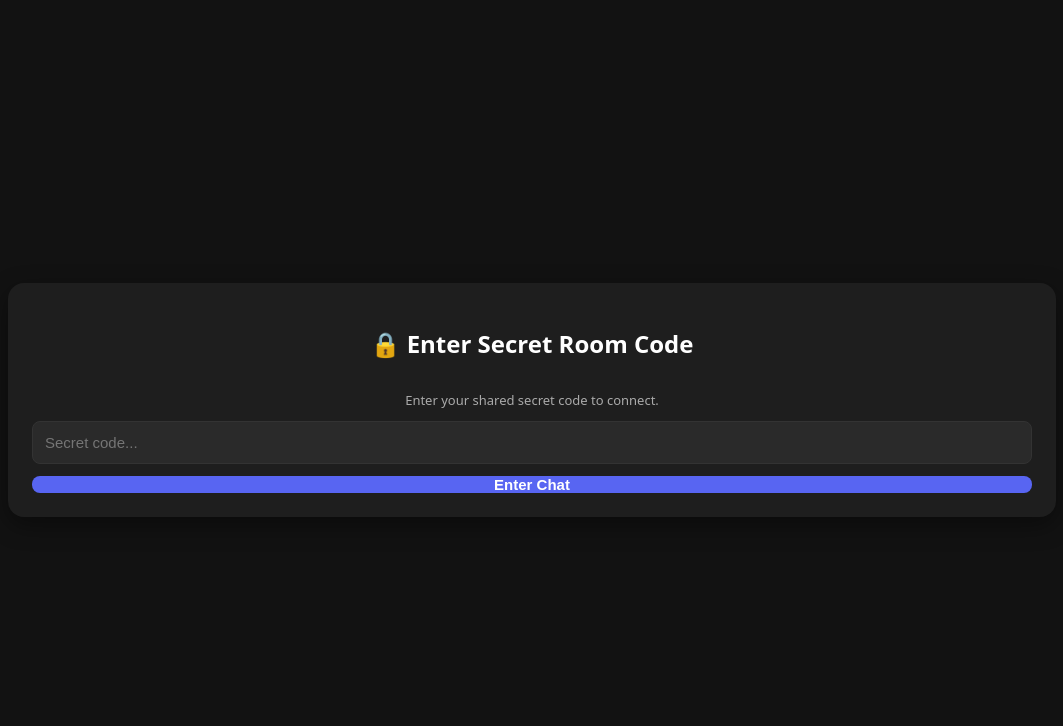
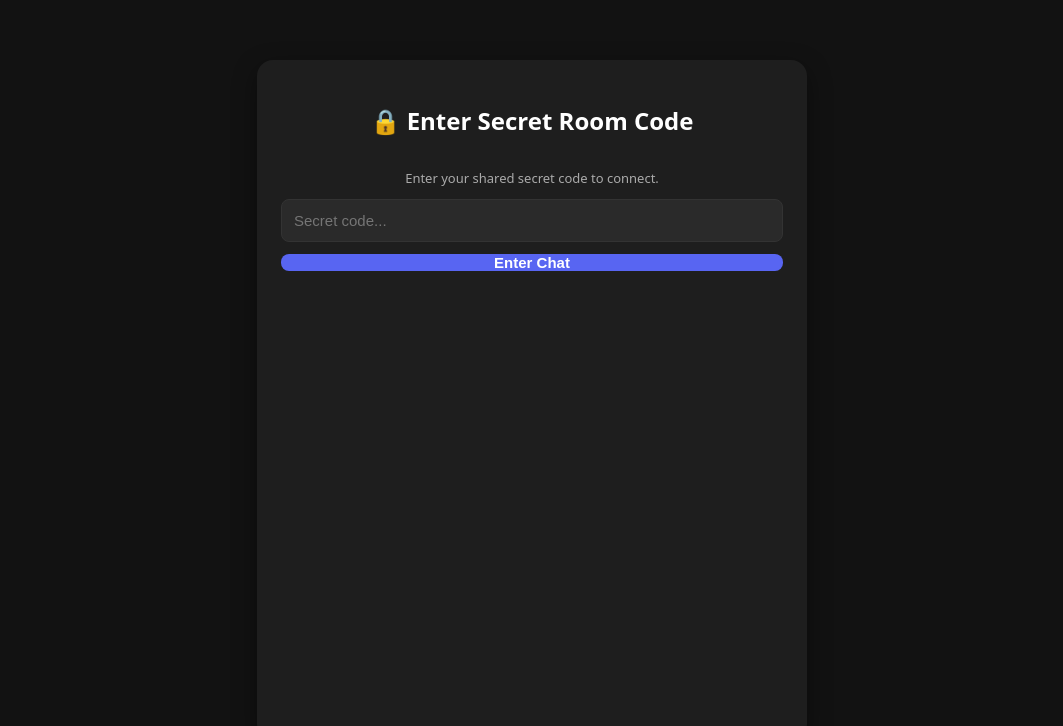
Before and after one commit to NathanGAH/ping, a plain HTML site: page index.html in a window 1280 px wide. Shown: the whole page, without its empty margins (108-1171 px from the left). Drawn offline with Linux system fonts and the light colour scheme.

Commit message:
Updated 7

```diff
--- a/index.html
+++ b/index.html
@@ -29,27 +29,35 @@
       flex-direction: column;
       gap: 12px;
     }
-    .header {
+    .card {
+      background: #1e1e1e;
+      padding: 1.5rem;
+      border-radius: 16px;
+      box-shadow: 0 8px 24px rgba(0,0,0,0.4);
+      /* Auto-fits width between 320px and 550px based on screen size */
+      width: clamp(320px, 92vw, 550px);
+      height: 85vh; /* Takes up 85% of the viewport height */
       display: flex;
-      justify-content: space-between;
-      align-items: center;
-      border-bottom: 1px solid #333;
-      padding-bottom: 10px;
+      flex-direction: column;
+      gap: 12px;
+      box-sizing: border-box;
     }
-    .header h2 { margin: 0; font-size: 18px; }
-    #connStatus { font-size: 12px; color: #aaa; }
 
     #messages {
       background: #141414;
       border-radius: 10px;
       padding: 12px;
-      height: 500px;
+      /* flex: 1 automatically stretches this box to fill all leftover space in the card! */
+      flex: 1;
       overflow-y: auto;
       display: flex;
       flex-direction: column;
       gap: 8px;
       font-size: 14px;
     }
+    .header h2 { margin: 0; font-size: 18px; }
+    #connStatus { font-size: 12px; color: #aaa; }
+
     .msg {
       padding: 8px 12px;
       border-radius: 12px;
```
